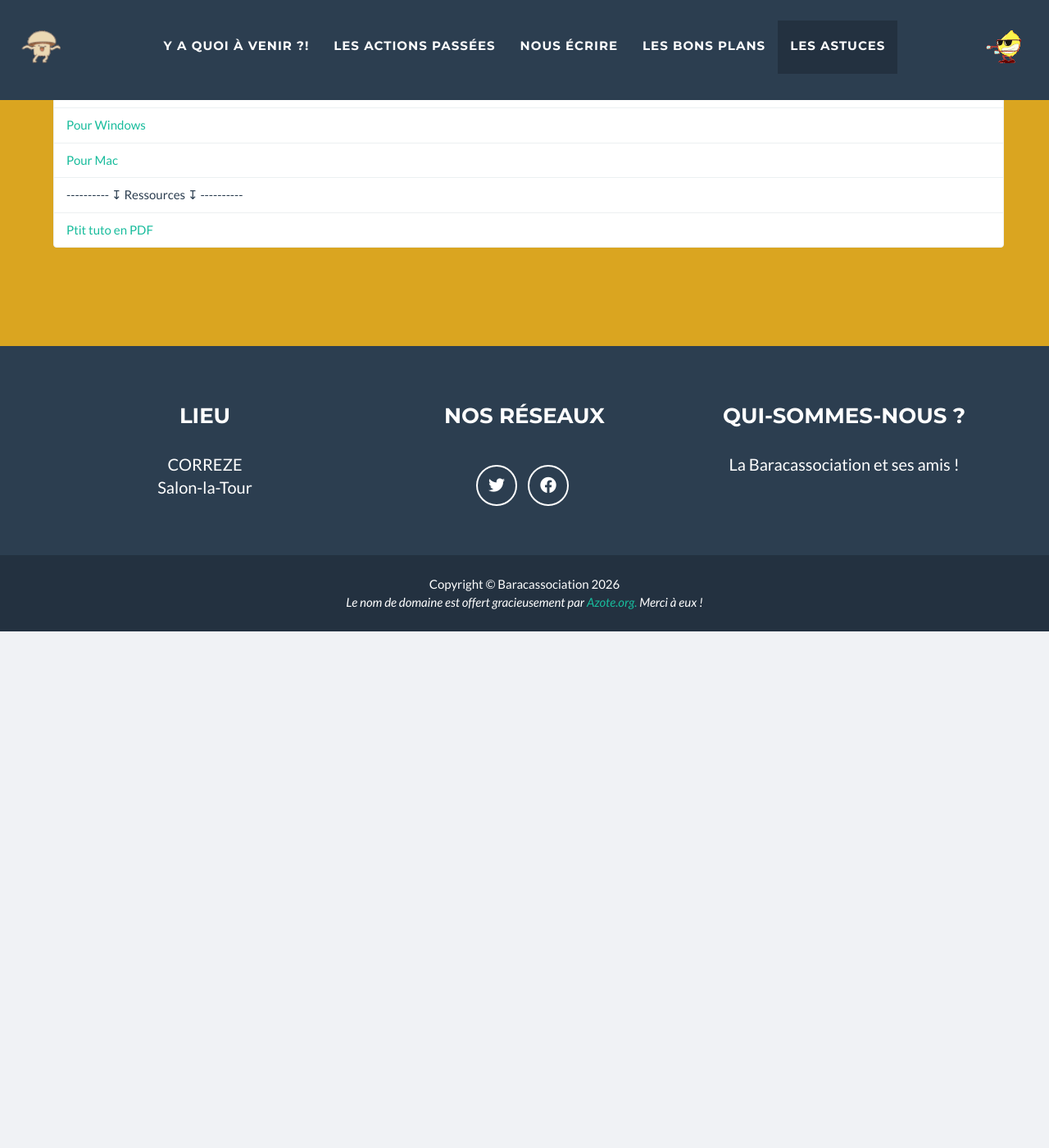
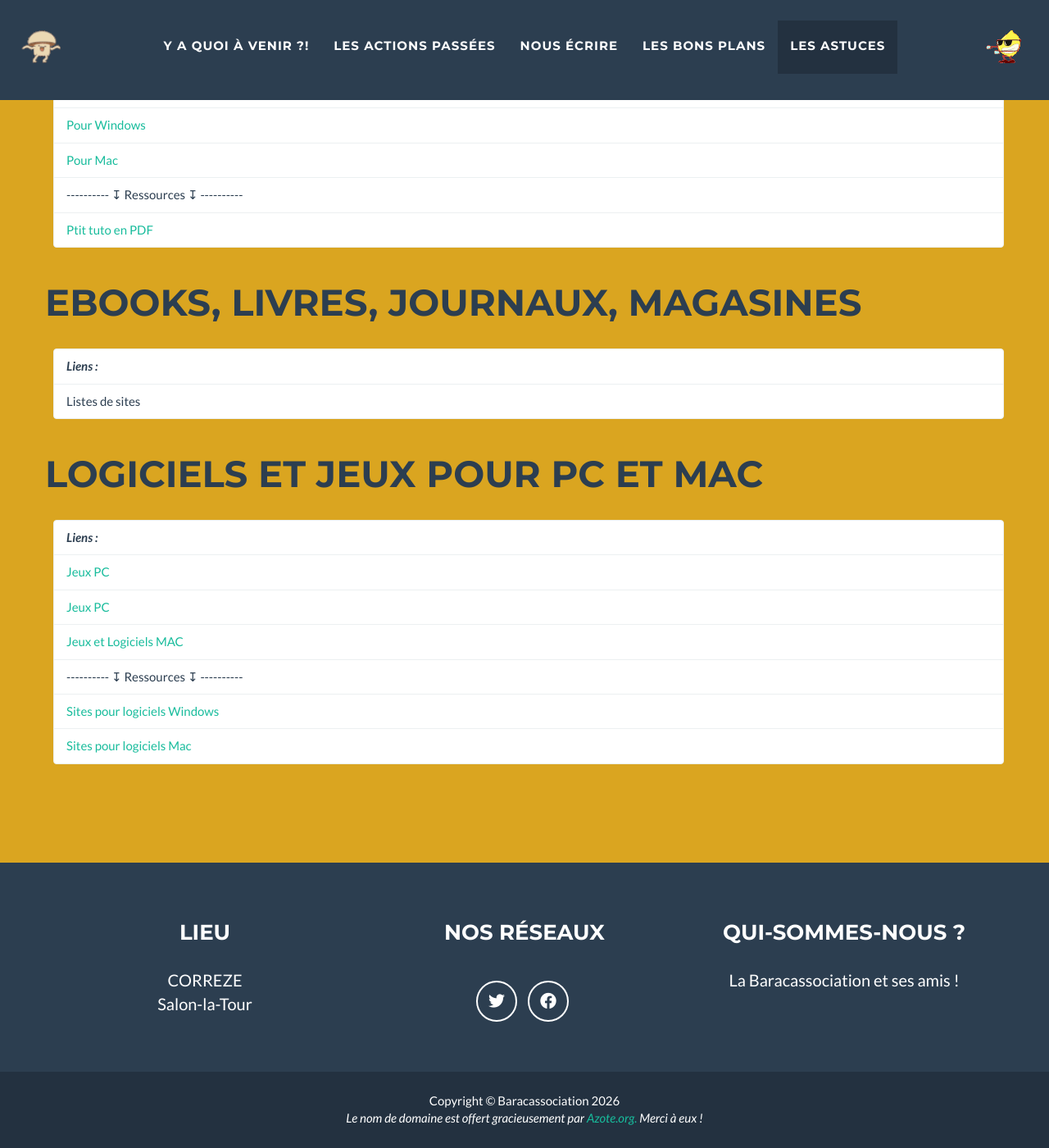
Before and after one commit to association-baraca/association-baraca.github.io, a Jekyll site: the page built from les-astuces-astucieuses.html, in a window 1280 px wide and 1400 px high, scrolled down 1390 px. Shown: the whole window at 82% size. Built offline with Jekyll 4.4.1, drawn with Linux system fonts in a browser that asks for light colours; nearby versions of some CDN libraries; library files that are not in the unit come from our copies; before the commit the page ends 2160 px from its top, so only the background shows below that; some of the changed text lies outside the part shown.

Commit message:
Update astuces-astucieuses.html

```diff
--- a/_includes/astuces-astucieuses.html
+++ b/_includes/astuces-astucieuses.html
@@ -6,6 +6,7 @@
         <h1>Les sacrées astuces de la Baracas</h1>
         <hr class="star-light">
         <span>Retrouvez ci-dessous des astuces astucieuses !</span>
+        <small>Tous ces sites sont dignes de confiance !</small>
       </div>
     </div>
   </div>
@@ -68,6 +69,34 @@
         </div>
       </div>
 
+      <div class="col-12">
+        <div class="page-header">
+        <h2>Ebooks, Livres, Journaux, Magasines</h2>
+        </div>
+        <div style="padding-left: 1rem;">
+          <ul class="list-group">
+            <li class="list-group-item"><b><i>Liens :</i></b></li>
+            <li class="list-group-item"><a  target="_blank" href="https://fmhy.net/non-english#reading-lecture"></a>Listes de sites</li>
+        </div>
+      </div>
+
+      <div class="col-12">
+        <div class="page-header">
+        <h2>Logiciels et Jeux pour PC et Mac</h2>
+        </div>
+        <div style="padding-left: 1rem;">
+          <ul class="list-group">
+            <li class="list-group-item"><b><i>Liens :</i></b></li>
+            <li class="list-group-item"><a  target="_blank" href="https://fitgirl-repacks.site">Jeux PC</a></li>
+            <li class="list-group-item"><a  target="_blank" href="https://www.skidrowreloaded.com/">Jeux PC</a></li>
+            <li class="list-group-item"><a  target="_blank" href="https://www.nmac.to">Jeux et Logiciels MAC</a></li>
+            <li class="list-group-item">---------- ↧ Ressources ↧ ----------</li>
+            <li class="list-group-item"><a href="https://fmhy.net/downloading#software-sites" target="_blank">Sites pour logiciels Windows</a></li>
+            <li class="list-group-item"><a href="https://fmhy.net/linux-macos#software-sites-1" target="_blank">Sites pour logiciels Mac</a></li>
+        </div>
+      </div>
+
+
     </div>
   </div>
 </section>
```
